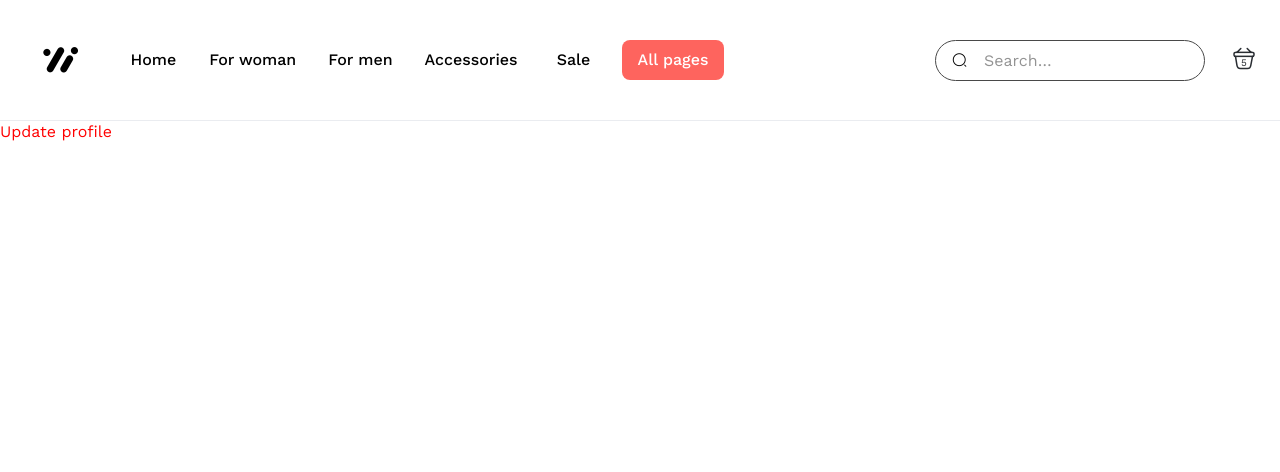
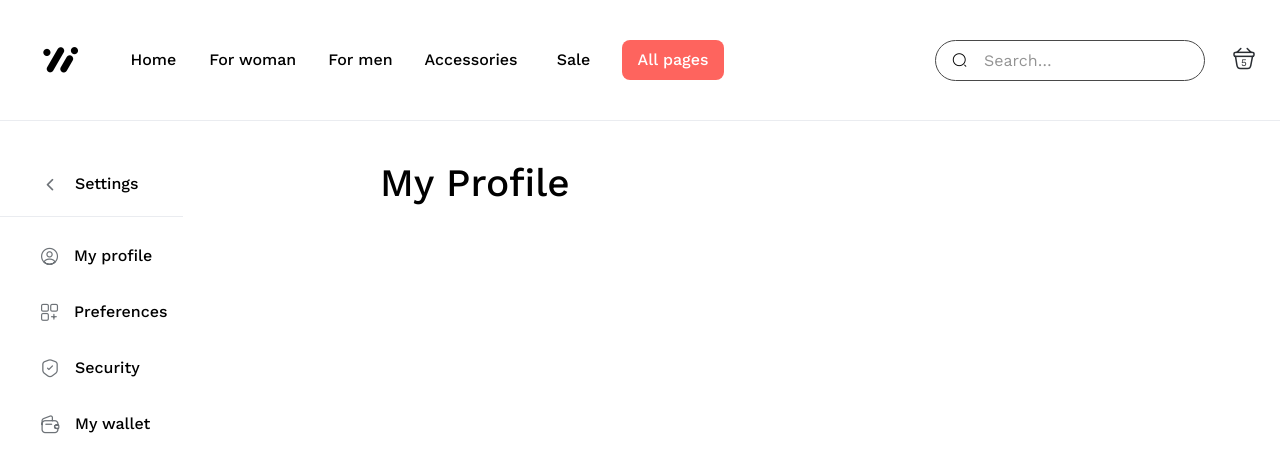
Before and after one commit to DevmianS/shoe-store-app, a Next.js app: page /profile/update in a window 1280 px wide. Shown: the top 472 px of the page. Built offline with nearby package versions, Linux system fonts and the light colour scheme.

Commit message:
update sidebar, add list for update profiles

```diff
--- a/src/components/Layout/SideBar/index.js
+++ b/src/components/Layout/SideBar/index.js
@@ -4,7 +4,7 @@ export default function SideBar({children, areaName}) {
   return (
     <Box sx={{flex: '0 0 320px', display: {xs: 'none', md: 'flex'}}}>
       <Stack
-        component="sidebar"
+        component="div"
         direction="column"
         aria-label={areaName}
         variant="permanent"
--- a/src/pages/profile/update/index.js
+++ b/src/pages/profile/update/index.js
@@ -1,13 +1,76 @@
-import React from 'react';
-import style from './index.module.css';
+import Head from 'next/head';
+import {useRouter} from 'next/router';
 
+import {Typography, styled, Box, Stack} from '@mui/material';
+
+import SideBar from '@/components/Layout/SideBar';
 import NavBarLayout from '@/components/Layout/NavBarLayout';
 
+import LinksList from '@/components/UI/LinksList';
+import ListItem from '@/components/UI/ListItem';
+
 const ProfileUpdate = () => {
+  const router = useRouter();
+  const updateItemsList = [
+    {
+      name: 'My profile',
+      icon: 'profile',
+      click: () => router.push('/profile'),
+    },
+    {
+      name: 'Preferences',
+      icon: 'plus-element',
+      click: () => console.log('Preferences'),
+    },
+    {name: 'Security', icon: 'security', click: () => console.log('Security')},
+    {name: 'My wallet', icon: 'wallet', click: () => console.log('Wallet')},
+  ];
+
+  const TempAvatar = styled(Box)({
+    maxWidth: '150px',
+    height: '150px',
+    flex: '0 0 150px',
+    background: '#e2e2e2',
+    borderRadius: '50%',
+    marginRight: '26px',
+    border: '4px solid white',
+  });
   return (
-    <NavBarLayout>
-      <div className={style.test}>Update profile</div>
-    </NavBarLayout>
+    <>
+      <Head>
+        <title>Update profile</title>
+      </Head>
+      <NavBarLayout>
+        <Box justifyContent={'space-between'} padding="40px 0" display="flex">
+          <SideBar areaName="update profile actions">
+            <Stack
+              direction="row"
+              alignItems="center"
+              mb="7px"
+              borderBottom="1px solid"
+              borderColor="divider"
+            >
+              <ListItem
+                icon="chevron-left"
+                name="Settings"
+                onClick={() => console.log('SETTINGS')}
+              ></ListItem>
+            </Stack>
+            <LinksList listItems={updateItemsList} />
+          </SideBar>
+          <Box
+            sx={{
+              flex: '1 1 auto',
+              padding: {lg: '0 60px', md: '0 40px', sm: '0 30px', xs: '0 10px'},
+            }}
+          >
+            <Typography variant="h1" component="h1" mb="40px">
+              My Profile
+            </Typography>
+          </Box>
+        </Box>
+      </NavBarLayout>
+    </>
   );
 };
 
```
